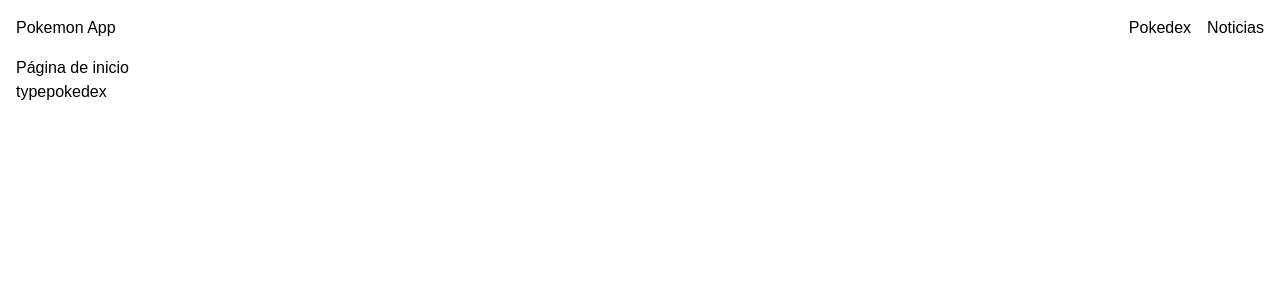
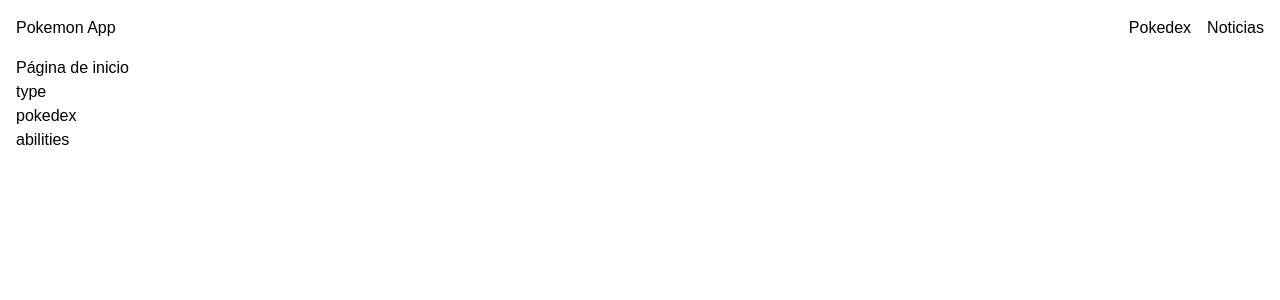
Before and after one commit to MaximilianoLeonel23/pokemon-app, a Next.js app: page / in a window 1280 px wide. Shown: the top 300 px of the page. Built offline with nearby package versions, Linux system fonts and the light colour scheme.

Commit message:
Add ability section

```diff
--- /dev/null
+++ b/app/abilities/page.jsx
@@ -0,0 +1,17 @@
+import { getAbilities } from "@/lib/getAbilities";
+
+const AbilitiesPage = async () => {
+  const fetchData = getAbilities();
+  const abilitiesList = await fetchData;
+
+  return (
+    <main className="container mx-auto px-4">
+      <h1>Abilities</h1>
+      {abilitiesList.results.map((ability, i) => {
+        return <div key={i}>{ability.name}</div>;
+      })}
+    </main>
+  );
+};
+
+export default AbilitiesPage;
--- a/app/page.jsx
+++ b/app/page.jsx
@@ -1,18 +1,20 @@
 import Link from "next/link";
 
 export default function Home() {
-  const sections = ["type", "pokedex"];
+  const sections = ["type", "pokedex", "abilities"];
 
   return (
     <main className="container mx-auto px-4">
       <h1>Página de inicio</h1>
-      {sections.map((section, i) => {
-        return (
-          <Link href={`/${section}`} key={i}>
-            {section}
-          </Link>
-        );
-      })}
+      <ul>
+        {sections.map((section, i) => {
+          return (
+            <li key={i}>
+              <Link href={`/${section}`}>{section}</Link>
+            </li>
+          );
+        })}
+      </ul>
     </main>
   );
 }
--- /dev/null
+++ b/lib/getAbilities.js
@@ -0,0 +1,17 @@
+export const getAbilities = async () => {
+  const res = await fetch("https://pokeapi.co/api/v2/ability/");
+  if (!res.ok) {
+    throw new Error("failed to fetch data");
+  }
+  const data = await res.json();
+  return data;
+};
+
+export const getAbility = async (url) => {
+  const res = await fetch(url);
+  if (!res.ok) {
+    throw new Error("failed to fetch data");
+  }
+  const data = await res.json();
+  return data;
+};
```
Also changed, not shown: components/AbilityCard.jsx (added).
